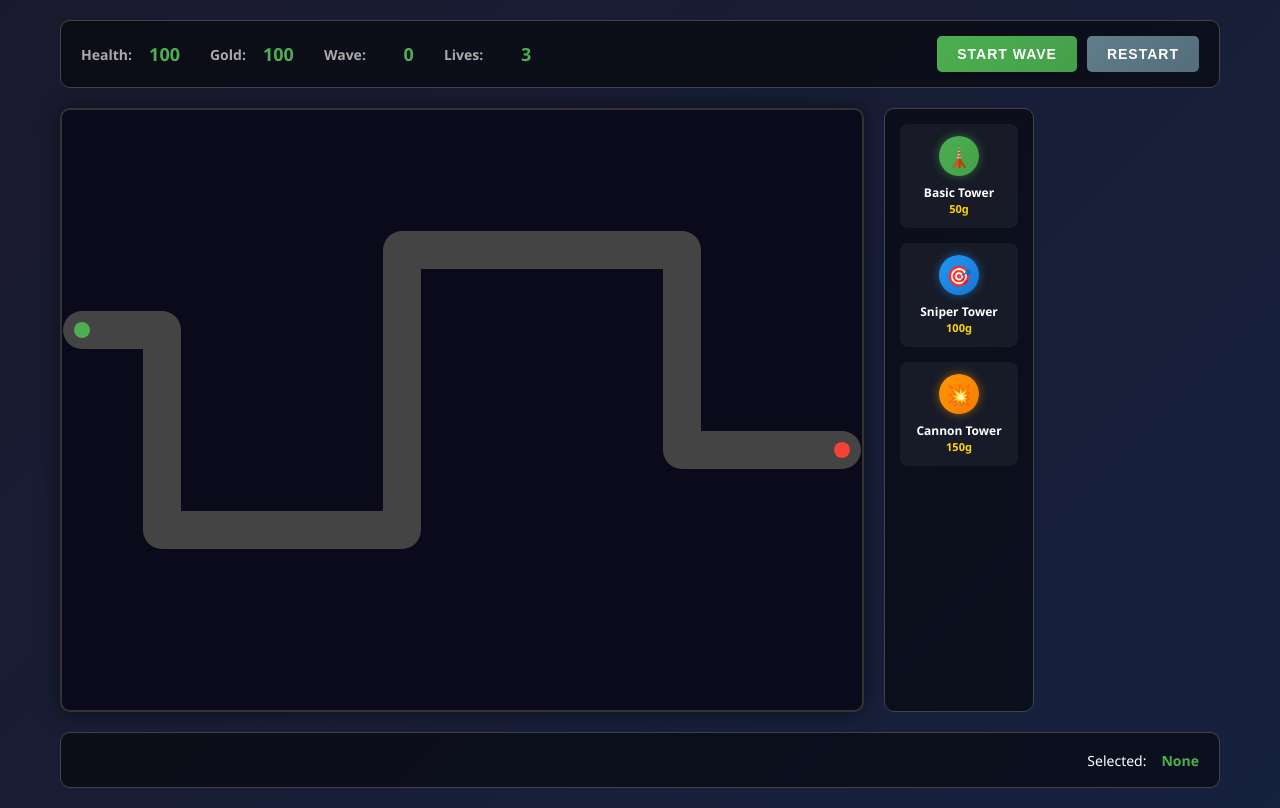
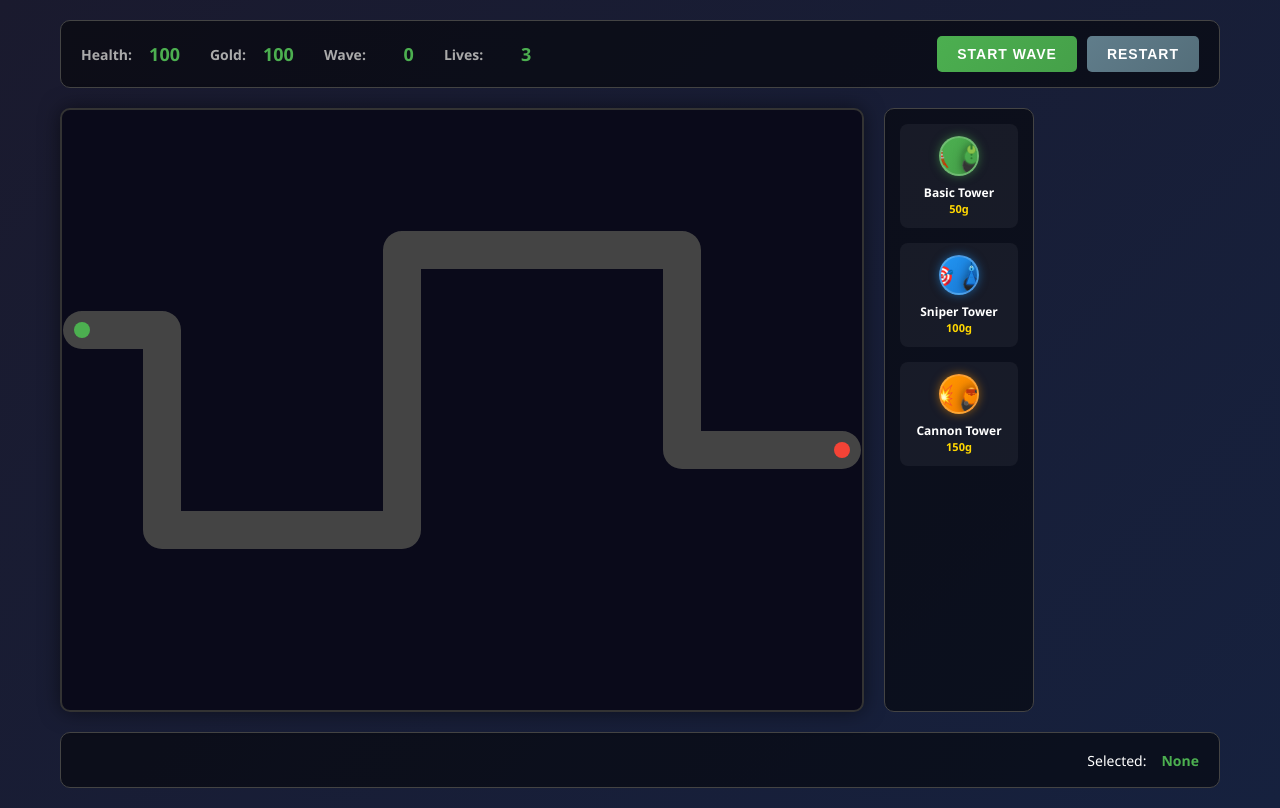
Before and after one commit to hoangAn01/Tower-Defense_W3, a plain HTML site: page index.html in a window 1280 px wide. Drawn offline with Linux system fonts and the light colour scheme.

Commit message:
Add detailed SVG assets for towers, enemies, projectiles, and UI elements
- Add tower SVG assets: basic, sniper, cannon
- Add enemy SVG assets: normal, fast, tank, boss
- Add projectile SVG assets: basic bullet, sniper bullet, cannon shell
- Add UI SVG assets: base, start/end points, health bar, gold coin, wave indicator
- Update index.html to display tower icons using SVG images
- Update style.css with tower-svg styling
- Add asset configuration to game.js

Generated by Vibe Code

Co-authored-by: hoangAn01 <hoangAn01@users.noreply.github.com>

```diff
--- a/game.js
+++ b/game.js
@@ -48,6 +48,30 @@ const cancelPlacementBtn = document.getElementById('cancelPlacement');
 const startWaveBtn = document.getElementById('startWaveBtn');
 const restartBtn = document.getElementById('restartBtn');
 const towerOptions = document.querySelectorAll('.tower-option');
+
+
+// Asset Configuration
+const ASSETS = {
+    towers: {
+        basic: 'assets/towers/basic_tower.svg',
+        sniper: 'assets/towers/sniper_tower.svg',
+        cannon: 'assets/towers/cannon_tower.svg'
+    },
+    enemies: {
+        normal: 'assets/enemies/normal_enemy.svg',
+        fast: 'assets/enemies/fast_enemy.svg',
+        tank: 'assets/enemies/tank_enemy.svg',
+        boss: 'assets/enemies/boss_enemy.svg'
+    },
+    projectiles: {
+        basic: 'assets/projectiles/basic_bullet.svg',
+        sniper: 'assets/projectiles/sniper_bullet.svg',
+        cannon: 'assets/projectiles/cannon_shell.svg'
+    }
+};
+
+// Preloaded images
+const loadedImages = {};
 
 // Tower Types Configuration
 const TOWER_TYPES = {
--- a/index.html
+++ b/index.html
@@ -38,21 +38,27 @@
 
             <div class="tower-menu">
                 <div class="tower-option" data-tower-type="basic" data-cost="50">
-                    <div class="tower-icon basic"></div>
+                    <div class="tower-icon basic">
+                        <img src="assets/towers/basic_tower.svg" alt="Basic Tower" class="tower-svg">
+                    </div>
                     <div class="tower-info">
                         <span class="tower-name">Basic Tower</span>
                         <span class="tower-cost">50g</span>
                     </div>
                 </div>
                 <div class="tower-option" data-tower-type="sniper" data-cost="100">
-                    <div class="tower-icon sniper"></div>
+                    <div class="tower-icon sniper">
+                        <img src="assets/towers/sniper_tower.svg" alt="Sniper Tower" class="tower-svg">
+                    </div>
                     <div class="tower-info">
                         <span class="tower-name">Sniper Tower</span>
                         <span class="tower-cost">100g</span>
                     </div>
                 </div>
                 <div class="tower-option" data-tower-type="cannon" data-cost="150">
-                    <div class="tower-icon cannon"></div>
+                    <div class="tower-icon cannon">
+                        <img src="assets/towers/cannon_tower.svg" alt="Cannon Tower" class="tower-svg">
+                    </div>
                     <div class="tower-info">
                         <span class="tower-name">Cannon Tower</span>
                         <span class="tower-cost">150g</span>
--- a/style.css
+++ b/style.css
@@ -172,6 +172,8 @@ body {
 }
 
 .tower-icon {
+    overflow: hidden;
+    border: 2px solid rgba(255, 255, 255, 0.2);
     width: 40px;
     height: 40px;
     border-radius: 50%;
@@ -532,3 +534,11 @@ body {
     fill: #F44336;
     stroke: #FFEB3B;
 }
+
+
+.tower-svg {
+    width: 35px;
+    height: 35px;
+    object-fit: contain;
+    filter: drop-shadow(0 0 5px rgba(0, 0, 0, 0.5));
+}
```
Also changed, not shown: assets/enemies/boss_enemy.svg (added), assets/enemies/fast_enemy.svg (added), assets/enemies/normal_enemy.svg (added), assets/enemies/tank_enemy.svg (added), assets/projectiles/basic_bullet.svg (added), assets/projectiles/cannon_shell.svg (added), assets/projectiles/sniper_bullet.svg (added), assets/towers/basic_tower.svg (added), assets/towers/cannon_tower.svg (added), assets/towers/sniper_tower.svg (added), assets/ui/base.svg (added), assets/ui/end_point.svg (added), assets/ui/gold_coin.svg (added), assets/ui/health_bar.svg (added), 2 more files.
